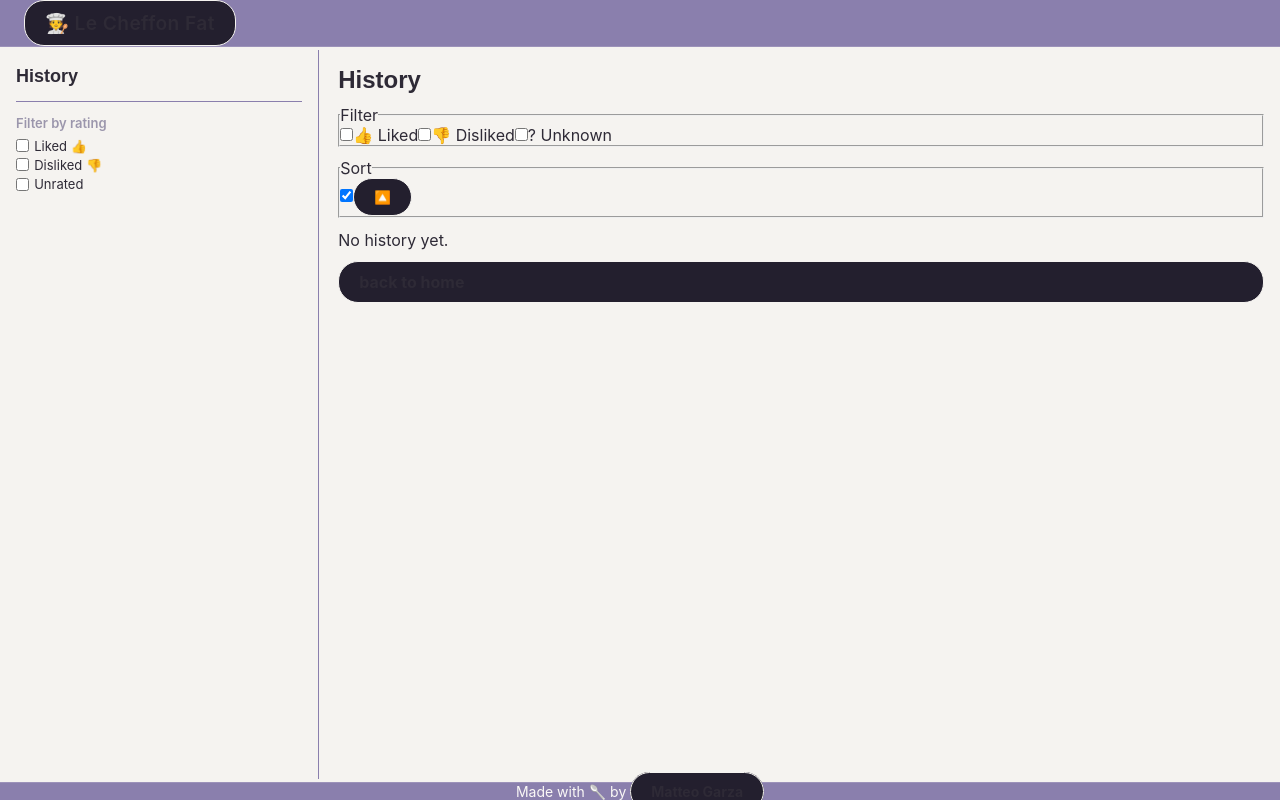
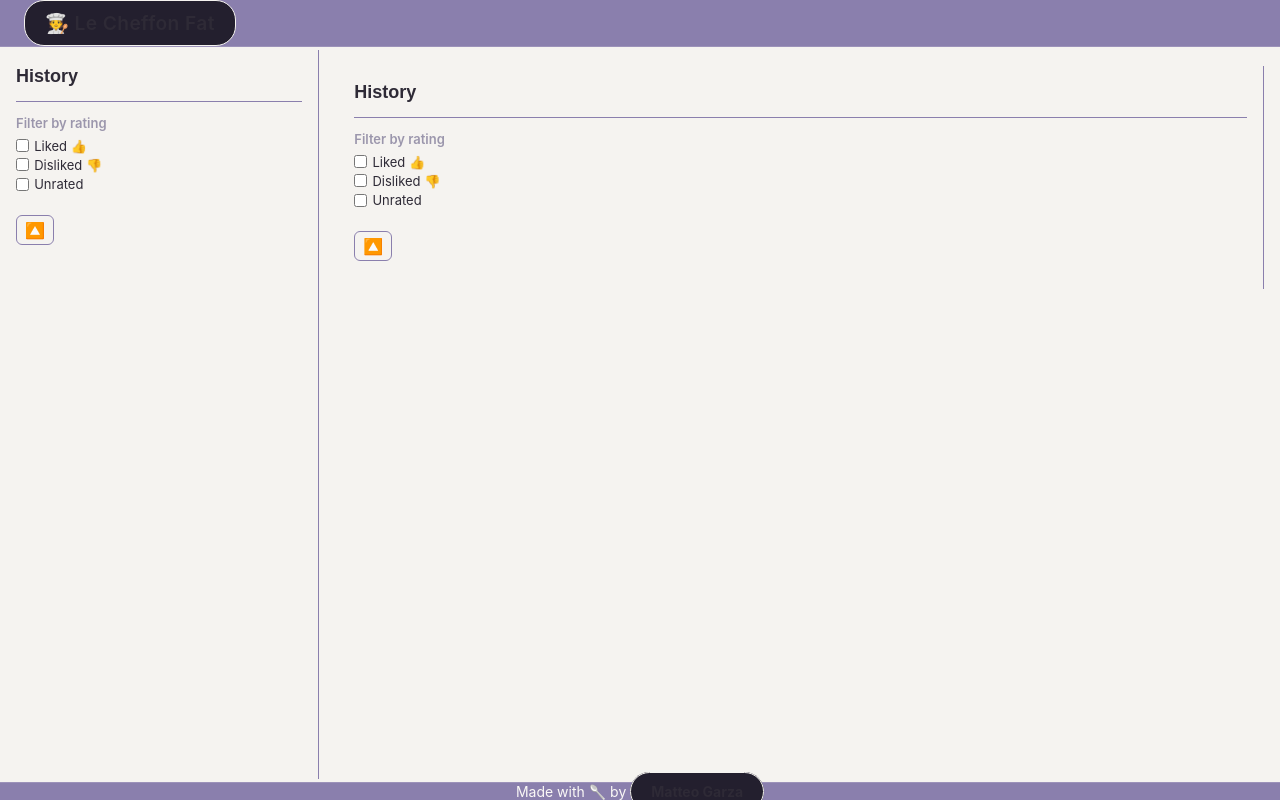
Before and after one commit to CoachGodzup/leCheffonFat, a Next.js app: page /history in a window 1280 px wide. Built offline with nearby package versions, Linux system fonts and the light colour scheme.

Commit message:
feat: add SortBy component and integrate into sidebar

```diff
--- /dev/null
+++ b/src/app/components/atoms/SortBy.tsx
@@ -0,0 +1,22 @@
+import "../styles/atoms/sortBy.css";
+
+export type Sort = "asc" | "desc";
+
+interface SortByProps {
+  value: Sort;
+  onChange: (sort: Sort) => void;
+}
+
+const SortBy = ({ value, onChange }: SortByProps) => {
+  return (
+    <button
+      className="sortBy"
+      onClick={() => onChange(value === "asc" ? "desc" : "asc")}
+      aria-label={`Sort ${value === "asc" ? "descending" : "ascending"}`}
+    >
+      {value === "asc" ? "🔼" : "🔽"}
+    </button>
+  );
+};
+
+export default SortBy;
--- /dev/null
+++ b/src/app/components/styles/atoms/sortBy.css
@@ -0,0 +1,9 @@
+.sortBy {
+  background: none;
+  border: 1px solid var(--color-lilac);
+  border-radius: 6px;
+  padding: 0.25em 0.5em;
+  cursor: pointer;
+  font-size: 1em;
+  margin-top: 0.5em;
+}
--- a/src/app/history/page.tsx
+++ b/src/app/history/page.tsx
@@ -1,110 +1,9 @@
 "use client";
 
-import { useState } from "react";
-import Link from "next/link";
-import Image from "next/image";
-import { useStore } from "@/store";
-
-type SortKey = "asc" | "desc";
-type FilterKey = "liked" | "disliked" | "unknown";
-
-const FILTERS: { key: FilterKey; label: string }[] = [
-  { key: "liked", label: "👍 Liked" },
-  { key: "disliked", label: "👎 Disliked" },
-  { key: "unknown", label: "? Unknown" },
-];
+import Sidebar from "@/components/sidebar/Sidebar";
 
 const History = () => {
-  const calls = useStore((s) => s.calls);
-  const [filters, setFilters] = useState<Set<FilterKey>>(new Set());
-  const [sort, setSort] = useState<SortKey>("asc");
-
-  const toggle = (key: FilterKey) => {
-    setFilters((prev) => {
-      const next = new Set(prev);
-      if (next.has(key)) next.delete(key);
-      else next.add(key);
-      return next;
-    });
-  };
-
-  const toggleSort = () => {
-    setSort(sort === "asc" ? "desc" : "asc");
-  };
-
-  const matches = (like: boolean | null): boolean => {
-    if (filters.size === 0) return true;
-    if (like === true && filters.has("liked")) return true;
-    if (like === false && filters.has("disliked")) return true;
-    if (like === null && filters.has("unknown")) return true;
-    return false;
-  };
-
-  const filtered = calls.filter((c) => matches(c.like));
-
-  return (
-    <section>
-      <h1>History</h1>
-
-      <fieldset>
-        <legend>Filter</legend>
-        {FILTERS.map(({ key, label }) => (
-          <label key={key}>
-            <input
-              type="checkbox"
-              checked={filters.has(key)}
-              onChange={() => toggle(key)}
-            />
-            {label}
-          </label>
-        ))}
-      </fieldset>
-      <fieldset>
-        <legend>Sort</legend>
-        <label key="sort">
-          <input
-            type="checkbox"
-            checked={sort === "asc"}
-            onChange={() => toggleSort()}
-          />
-          <button onChange={toggleSort}>{sort === "asc" ? "🔼" : "🔽"}</button>
-          <span></span>
-        </label>
-      </fieldset>
-
-      {filtered.length === 0 ? (
-        <p>No history yet.</p>
-      ) : (
-        <ul>
-          {filtered
-            .sort((a, b) =>
-              a.timestamp > b.timestamp && sort === "asc" ? 1 : -1,
-            )
-            .map((call) => (
-              <li key={call.recipeId}>
-                <Link href={`/recommendation/${call.recipeId}`}>
-                  <Image
-                    src={call.imageUrl}
-                    alt={call.title}
-                    width={80}
-                    height={80}
-                  />
-                  <div>
-                    <strong>{call.title}</strong>
-                    <p>
-                      {call.inputs.category} — {call.inputs.area}
-                    </p>
-                    <p>{new Date(call.timestamp).toLocaleString()}</p>
-                    {call.like !== null && <p>{call.like ? "👍" : "👎"}</p>}
-                  </div>
-                </Link>
-              </li>
-            ))}
-        </ul>
-      )}
-      <Link href="/">back to home</Link>
-    </section>
-  );
+  return <Sidebar />;
 };
 
 export default History;
--- a/src/components/sidebar/Sidebar.tsx
+++ b/src/components/sidebar/Sidebar.tsx
@@ -1,11 +1,13 @@
 "use client";
 
+import { usePathname } from "next/navigation";
 import styles from "./sidebar.module.css";
 import { useStore } from "@/store";
 import Link from "next/link";
 import { useState, useMemo } from "react";
 import { useShallow } from "zustand/shallow";
 import CheckboxFilter from "@/app/components/atoms/CheckboxFilter";
+import SortBy from "@/app/components/atoms/SortBy";
 
 const FILTER_OPTIONS = [
   { value: true, label: "Liked 👍" },
@@ -13,9 +15,12 @@ const FILTER_OPTIONS = [
   { value: null, label: "Unrated" },
 ] as const;
 
-export type Sort = "asc" | "desc";
+import type { Sort } from "@/app/components/atoms/SortBy";
+
+const HIDE_PATHS = ["/"];
 
 const Sidebar = () => {
+  const pathname = usePathname();
   const [filter, setFilter] = useState<(boolean | null)[]>([]);
   const [sort, setSort] = useState<Sort>("asc");
 
@@ -33,6 +38,8 @@ const Sidebar = () => {
     [calls, filter],
   );
 
+  if (HIDE_PATHS.includes(pathname)) return null;
+
   return (
     <aside aria-labelledby="sidebar-heading" className={styles.menu}>
       <nav>
@@ -43,6 +50,7 @@ const Sidebar = () => {
           value={filter}
           onChange={setFilter}
         />
+        <SortBy value={sort} onChange={setSort} />
       </nav>
       <ul className={styles.entryList}>
         {list
```
Also changed, not shown: 1 other file (tests, documents, lock files or other folders).
